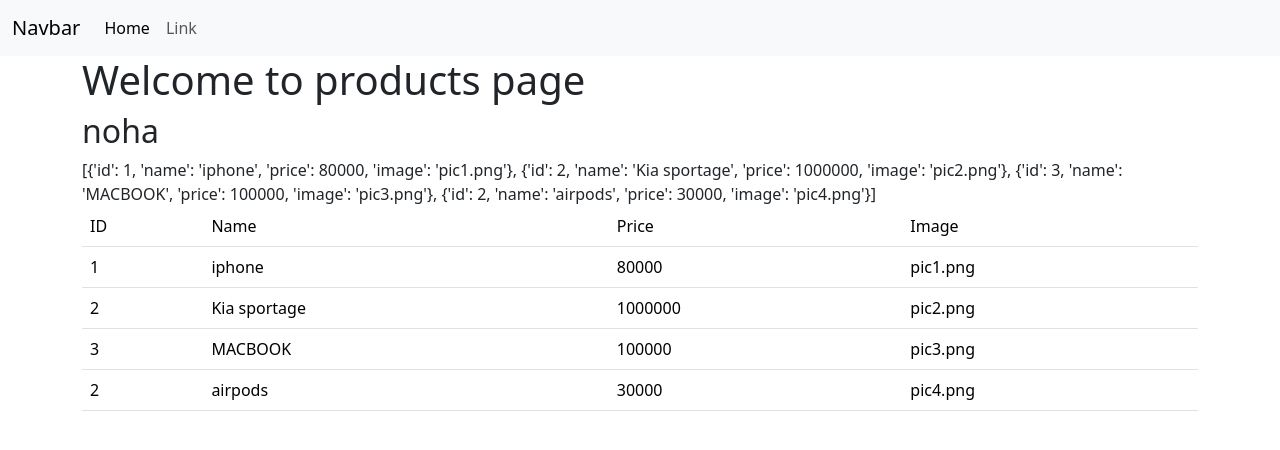
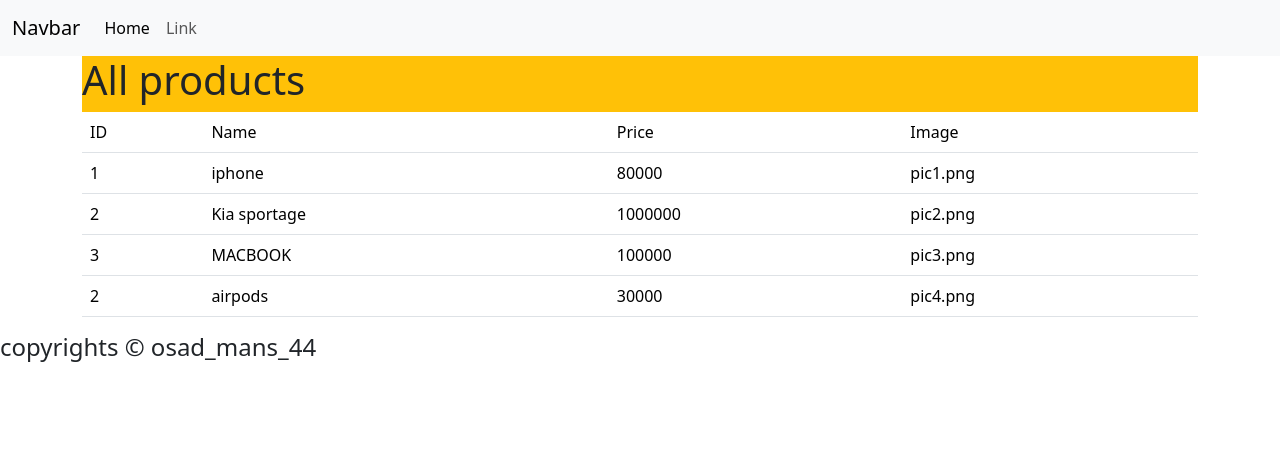
Before and after one commit to NohaAShehab/ptp44-mans-django, a Django app: page /products/home in a window 1280 px wide. Shown: the top 450 px of the page. Run offline with Django 5.2, Linux system fonts and the light colour scheme.

Commit message:
template inheritance

```diff
--- /dev/null
+++ b/os44/products/templates/layouts/base.html
@@ -0,0 +1,51 @@
+<!DOCTYPE html>
+<html lang="en">
+<head>
+    <meta charset="UTF-8">
+    <title>{% block title %} {%endblock%}</title>
+    <link href="https://cdn.jsdelivr.net/npm/bootstrap@5.3.3/dist/css/bootstrap.min.css" rel="stylesheet" integrity="sha384-QWTKZyjpPEjISv5WaRU9OFeRpok6YctnYmDr5pNlyT2bRjXh0JMhjY6hW+ALEwIH" crossorigin="anonymous">
+</head>
+<body>
+<nav class="navbar navbar-expand-lg bg-body-tertiary">
+  <div class="container-fluid">
+    <a class="navbar-brand" href="#">Navbar</a>
+    <button class="navbar-toggler" type="button" data-bs-toggle="collapse" data-bs-target="#navbarSupportedContent" aria-controls="navbarSupportedContent" aria-expanded="false" aria-label="Toggle navigation">
+      <span class="navbar-toggler-icon"></span>
+    </button>
+    <div class="collapse navbar-collapse" id="navbarSupportedContent">
+      <ul class="navbar-nav me-auto mb-2 mb-lg-0">
+        <li class="nav-item">
+          <a class="nav-link active" aria-current="page" href="#">Home</a>
+        </li>
+        <li class="nav-item">
+          <a class="nav-link" href="#">Link</a>
+        </li>
+
+
+      </ul>
+
+    </div>
+  </div>
+</nav>
+
+    <div class="container">
+
+                <div class="bg-warning">
+                    {% block content %}
+                    {% endblock %}
+                </div>
+
+            <div class="bg-dark text-light">
+            {% block body %}
+            {% endblock%}
+                 </div>
+
+    </div>
+<footer>
+
+        <h4> copyrights &copy; osad_mans_44</h4>
+</footer>
+<script src="https://cdn.jsdelivr.net/npm/bootstrap@5.3.3/dist/js/bootstrap.bundle.min.js" integrity="sha384-YvpcrYf0tY3lHB60NNkmXc5s9fDVZLESaAA55NDzOxhy9GkcIdslK1eN7N6jIeHz" crossorigin="anonymous"></script>
+
+</body>
+</html>
--- a/os44/products/templates/products/home.html
+++ b/os44/products/templates/products/home.html
@@ -1,39 +1,10 @@
-<!DOCTYPE html>
-<html lang="en">
-<head>
-    <meta charset="UTF-8">
-    <title>Products Home</title>
-    <link href="https://cdn.jsdelivr.net/npm/bootstrap@5.3.3/dist/css/bootstrap.min.css" rel="stylesheet" integrity="sha384-QWTKZyjpPEjISv5WaRU9OFeRpok6YctnYmDr5pNlyT2bRjXh0JMhjY6hW+ALEwIH" crossorigin="anonymous">
-</head>
-<body>
-<nav class="navbar navbar-expand-lg bg-body-tertiary">
-  <div class="container-fluid">
-    <a class="navbar-brand" href="#">Navbar</a>
-    <button class="navbar-toggler" type="button" data-bs-toggle="collapse" data-bs-target="#navbarSupportedContent" aria-controls="navbarSupportedContent" aria-expanded="false" aria-label="Toggle navigation">
-      <span class="navbar-toggler-icon"></span>
-    </button>
-    <div class="collapse navbar-collapse" id="navbarSupportedContent">
-      <ul class="navbar-nav me-auto mb-2 mb-lg-0">
-        <li class="nav-item">
-          <a class="nav-link active" aria-current="page" href="#">Home</a>
-        </li>
-        <li class="nav-item">
-          <a class="nav-link" href="#">Link</a>
-        </li>
+{% extends 'layouts/base.html' %}
 
+{% block title %} Products Home {% endblock %}
 
-      </ul>
-
-    </div>
-  </div>
-</nav>
-
-    <div class="container">
-            <h1> Welcome to products page </h1>
-            <h2> {{name}}</h2>
-        {{products}}
-
-        <table class="table">
+{% block content %}
+    <h1> All products </h1>
+<table class="table">
         <tr>
             <td> ID</td> <td> Name </td> <td> Price</td> <td> Image</td>
         </tr>
@@ -49,8 +20,5 @@
         {% endfor %}
 
         </table>
-    </div>
-<script src="https://cdn.jsdelivr.net/npm/bootstrap@5.3.3/dist/js/bootstrap.bundle.min.js" integrity="sha384-YvpcrYf0tY3lHB60NNkmXc5s9fDVZLESaAA55NDzOxhy9GkcIdslK1eN7N6jIeHz" crossorigin="anonymous"></script>
 
-</body>
-</html>
+{% endblock %}
```
Also changed, not shown: os44/categories/templates/categories/home.html (+11 -14 lines).
